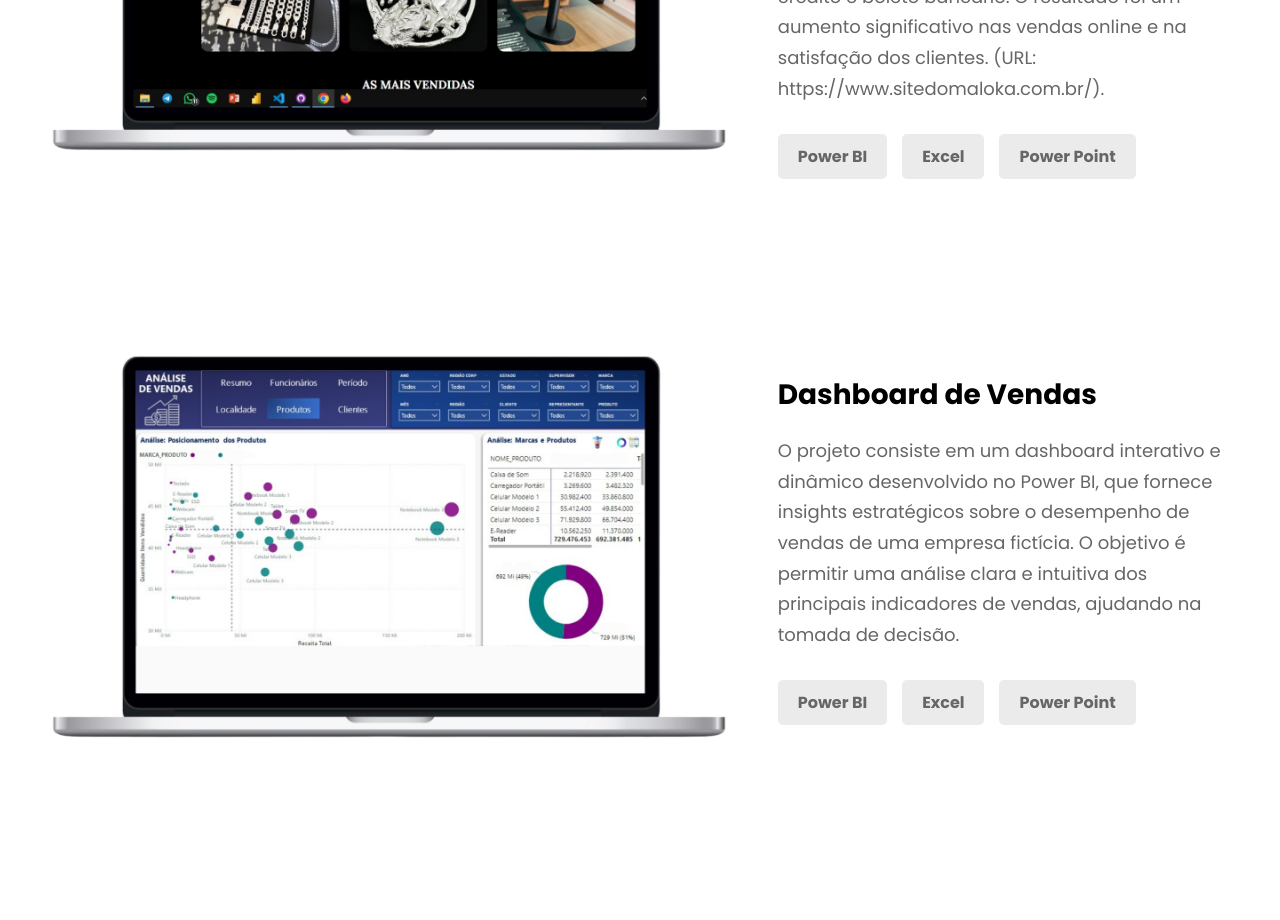
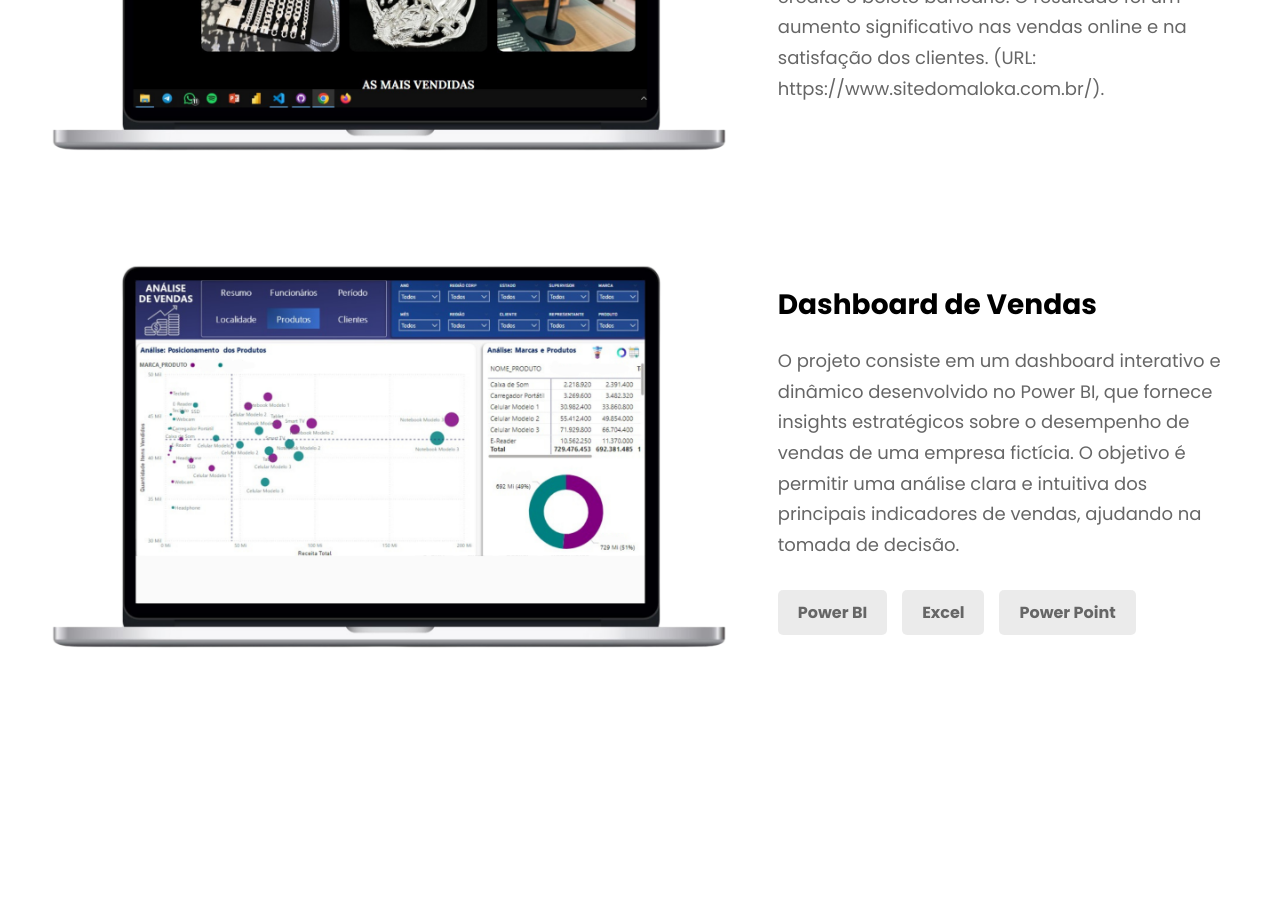
Before and after one commit to Davi-J-Manoel/Portfolio, a React (Vite) app: page / in a window 1280 px wide. Shown: the part 2340-3260 px from the top of the page. Built offline with nearby package versions, Linux system fonts and the light colour scheme.

Commit message:
Update Projects.jsx

```diff
--- a/src/Pages/Projects/Projects.jsx
+++ b/src/Pages/Projects/Projects.jsx
@@ -32,15 +32,6 @@ export default function Projects() {
               <p className={styles.projectsRowContentDescription}>
               O site oferece uma experiência de compra segura e intuitiva. O projeto incluiu a integração de meios de pagamento como pix, cartões de crédito e boleto bancário. O resultado foi um aumento significativo nas vendas online e na satisfação dos clientes. (URL: https://www.sitedomaloka.com.br/).
               </p>
-              <div className={styles.skills}>
-              <div className={styles.skill}>Power BI</div>
-              <div className={styles.skill}>Excel</div>
-              <div className={styles.skill}>Power Point</div>
-              </div>
-              <div className={styles.buttons} data-aos="flip-up"
-        data-aos-easing="ease"
-        data-aos-duration="1000">
-              </div>
             </div>
           </div>
         <div className={styles.projectsRow}>
```
